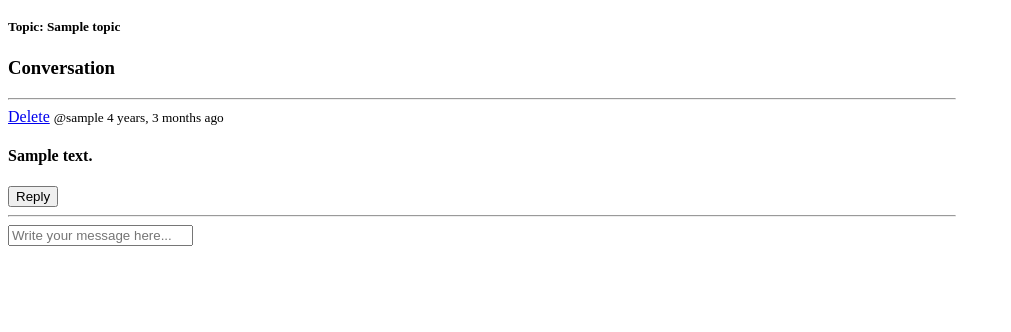
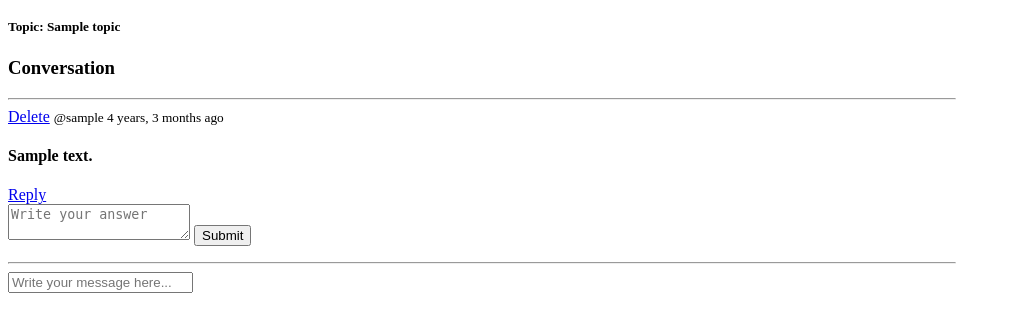
Before and after one commit to Mane251003/CodeHub1, a Django app: page /base/question/1/?reply_form_id=1 in a window 1280 px wide. Shown: the part 274-606 px from the top of the page, without its empty margins (0-1011 px from the left). Run offline with Django 3.2, Linux system fonts and the light colour scheme; a user stored in the database is signed in; tables that the repository leaves empty hold one stand-in row (values such as "Sample post").

Commit message:
correct reply

```diff
--- a/base/templates/base/question.html
+++ b/base/templates/base/question.html
@@ -11,6 +11,14 @@
         grid-template-columns: 3fr 1fr;
 
     }
+    .visible {
+    display: block;
+    }
+
+    .hidden {
+    display: none;
+    }
+
 </style>
 
 
@@ -30,15 +38,24 @@
 
         <a href="{%url 'delete-message' message.id %}">Delete</a>
         {%endif%}
+
         <small>@{{message.user}} {{message.created|timesince}} ago</small>
+
+
         <h4>{{message.comment}} </h4>
 
-        <button onclick="showReplyForm({{ message.id }})">Reply</button>
+        <a href="{% url 'question' pk=question.id%}?reply_form_id={{message.id}}">Reply</a>
 
-        <div id="reply-form-{{ message.id }}" class="reply-Sform" style="display: none;">
+
+
+
+
+        <div id="reply-form-{{ message.id }}" class="reply-Sform {% if reply_form_id == message.id|stringformat:'s' %}visible{% else %}hidden{% endif %}">
+
+
             <form method="POST">
                 {% csrf_token %}
-                <textarea name="comment" placeholder="Write your answer">@{{message.user}} </textarea>
+                <textarea name="comment" placeholder="Write your answer"></textarea>
                 <input type="hidden" name="parent_id" value="{{ message.id }}">
                 <button type="submit">Submit</button>
             </form>
@@ -63,9 +80,9 @@
             {% endfor %}
         </ul>
         {% endif %}
-      </div>
+       </div>
 
-      <hr>
+       <hr>
       {%endfor%}
     </div>
 
@@ -94,10 +111,5 @@
    </div>
 
 </div>
-<script>
-    function showReplyForm(messageId) {
-        var form = document.getElementById('reply-form-' + messageId);
-        form.style.display = (form.style.display === 'none') ? 'block' : 'none';
-    }
-</script>
+
 {%endblock%}
--- a/base/urls.py
+++ b/base/urls.py
@@ -1,7 +1,7 @@
 from django.urls import path, include
 from . import views
 urlpatterns = [
-    path('login/', views.login1, name='login'),
+    path('login/', views.login_, name='login'),
     path('logout/', views.logout, name='logout'),
     path('register/', views.register, name='register'),
 
@@ -9,6 +9,7 @@ urlpatterns = [
     path('home/', views.home, name="home"),
     path("question/<str:pk>/", views.question, name="question"),
     path('profile/<str:pk>/', views.userProfile, name='user-profile'),
+
 
     path('update-question/<int:pk>', views.update_question, name='update-question'),
 
--- a/base/views.py
+++ b/base/views.py
@@ -12,7 +12,7 @@ from .forms import QuestionForm
 from django.contrib.auth import logout as auth_logout
 
 
-def login1(request):
+def login_(request):
 
     page='login'
     if request.user.is_authenticated:
@@ -85,8 +85,11 @@ def question(request, pk):
     question=Question.objects.get(id=pk)
 
     #question_messages=Message.objects.all()
-    question_messages=question.message_set.filter(parent=None)
+    question_messages=question.message_set.filter(parent=None).order_by('-created')
     participants=question.participants.all()
+
+    reply_form_id=request.GET.get('reply_form_id')
+
 
 
 
@@ -106,7 +109,7 @@ def question(request, pk):
         return redirect('question', pk=question.id)
 
 
-    context={"question":question, "question_messages": question_messages, 'participants': participants}
+    context={"question":question, "question_messages": question_messages, 'participants': participants, 'reply_form_id':reply_form_id}
     return render(request, "base/question.html", context)
 
 
```
